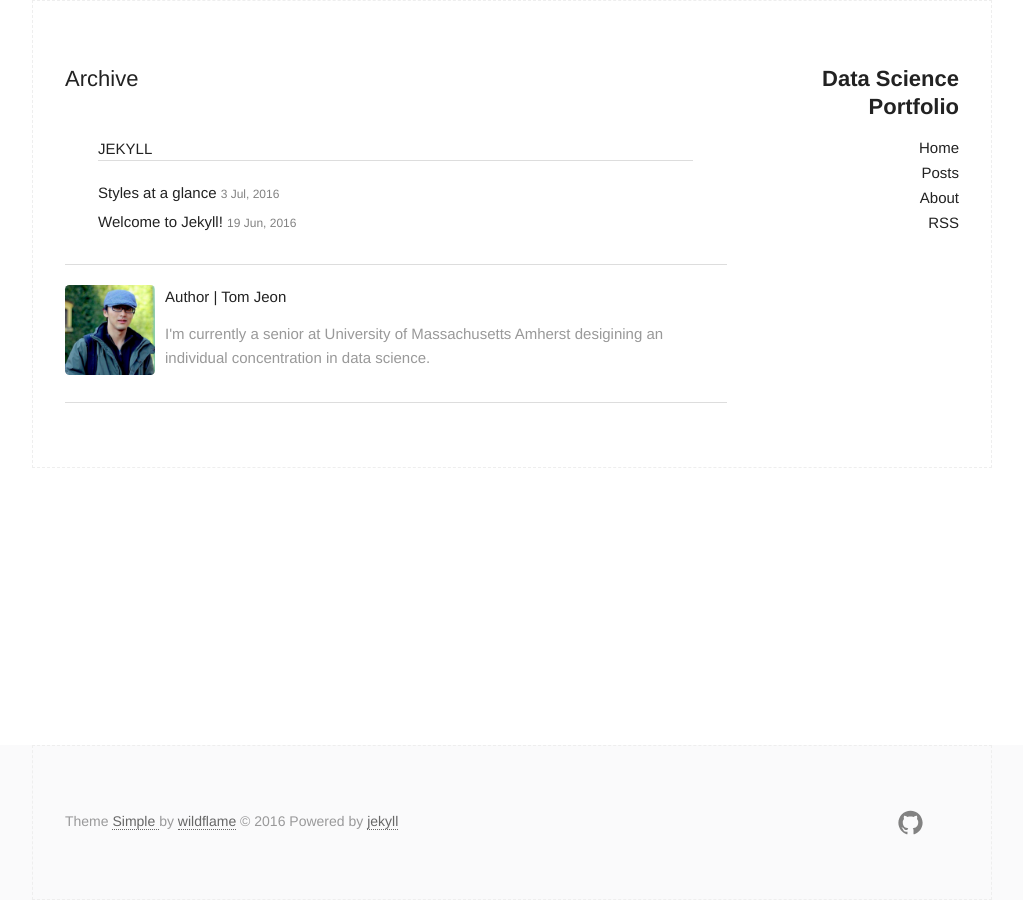
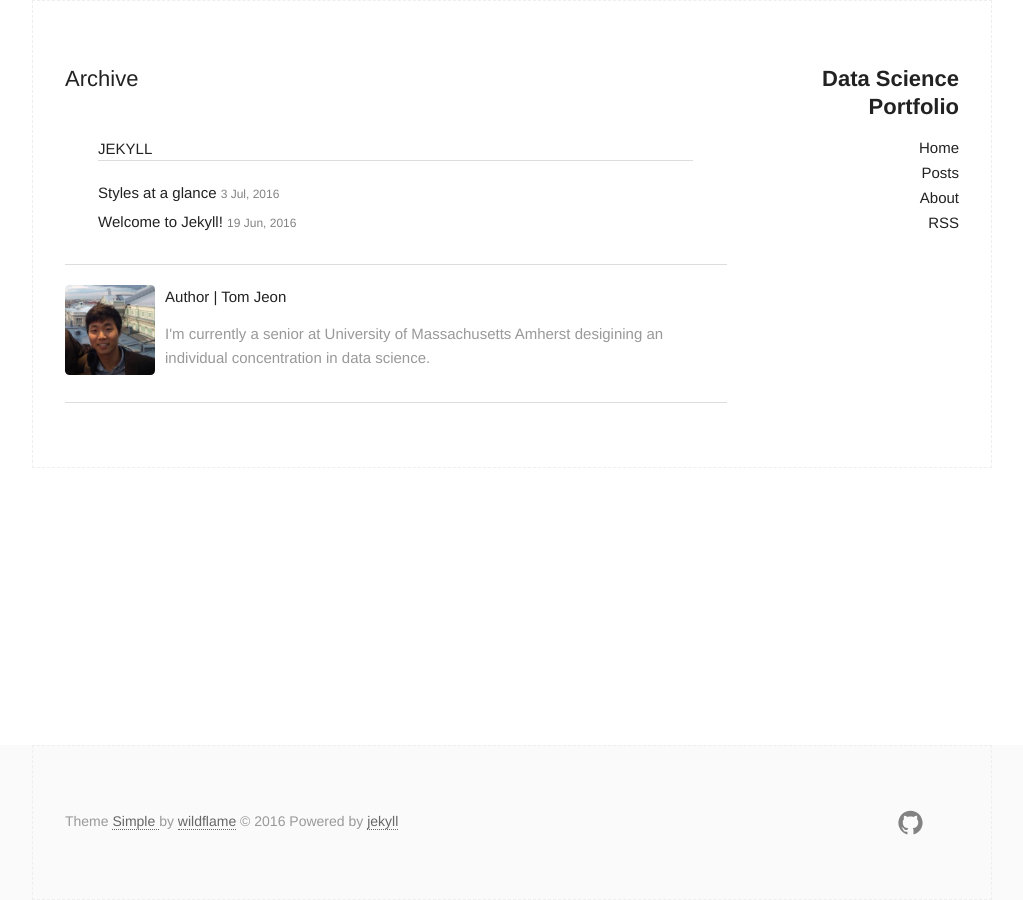
Before and after one commit to tomjeon/tomjeon.github.io, a Jekyll site: the page built from archive.html, in a window 1280 px wide. Shown: the whole page, without its empty margins (128-1151 px from the left). Built offline with Jekyll 4.4.1, drawn with Linux system fonts in a browser that asks for light colours.

Commit message:
Update author.html

```diff
--- a/_includes/author.html
+++ b/_includes/author.html
@@ -1,5 +1,5 @@
 <section class="author">
-  <div class="authorimage box" style="background: url({{site.baseurl}}/assets/img/Taffy.jpg)"></div>
+  <div class="authorimage box" style="background: url({{site.baseurl}}/assets/img/13cd17f.jpeg)"></div>
   <div class="authorinfo box">
     <p>Author | Tom Jeon</p>
     <p class="bio">
```
